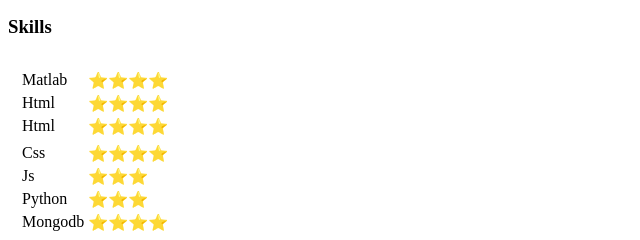
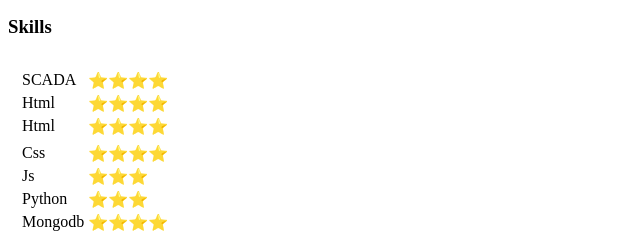
Before and after one commit to howalpc/CV, a plain HTML site: page index.html in a window 1280 px wide. Shown: the part 404-644 px from the top of the page, 0-640 px from the left. Drawn offline with Linux system fonts and the light colour scheme.

Commit message:
Update index.html

```diff
--- a/index.html
+++ b/index.html
@@ -55,7 +55,7 @@
         <td>
           <table>
             <tr>
-              <td>Matlab</td>
+              <td>SCADA</td>
               <td>⭐⭐⭐⭐</td>
             </tr>
             <tr>
```
